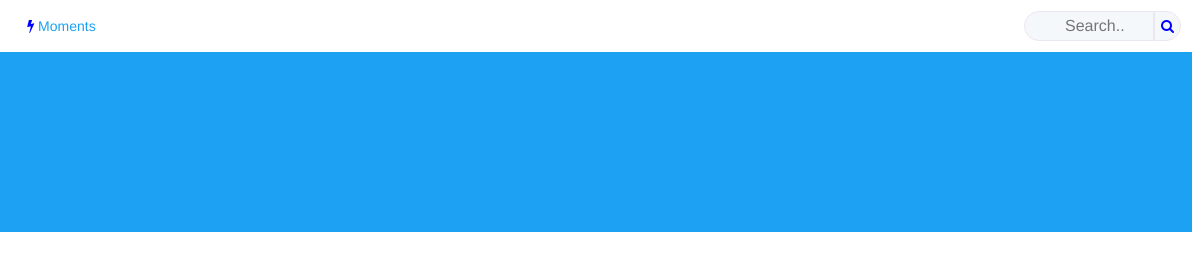
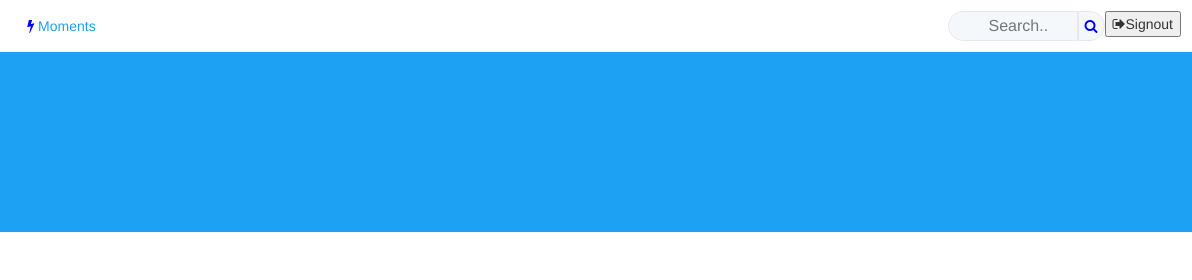
Before and after one commit to valente98/Chirper, a plain HTML site: page user_homepage/index.html in a window 1280 px wide. Shown: the top 280 px of the page, 88-1280 px from the left. Drawn offline with nearby package versions, Linux system fonts and the light colour scheme; no server answers.

Commit message:
added a button so the user can log out.

```diff
--- a/user_homepage/index.html
+++ b/user_homepage/index.html
@@ -36,6 +36,10 @@
                     <button type="button" id="searchbutton">
                         <i id="bird" class="fa fa-search" aria-hidden="true"></i>
                     </button>
+                </li>
+                <li>
+                    <button type="button" id="signout">
+                        <i class="fa fa-sign-out" aria-hidden="true"></i>Signout</button>
                 </li>
                 <ul id="search-error"></ul>
             </ul>
```
